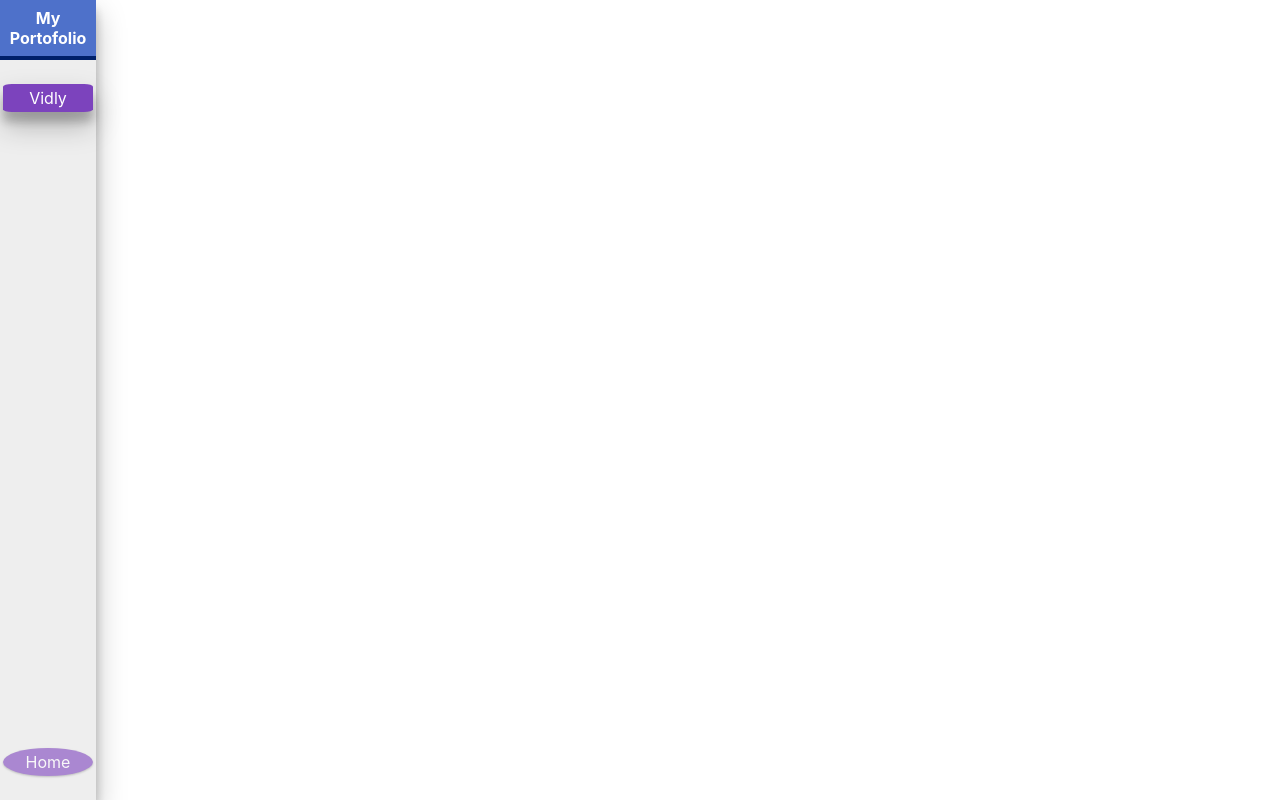
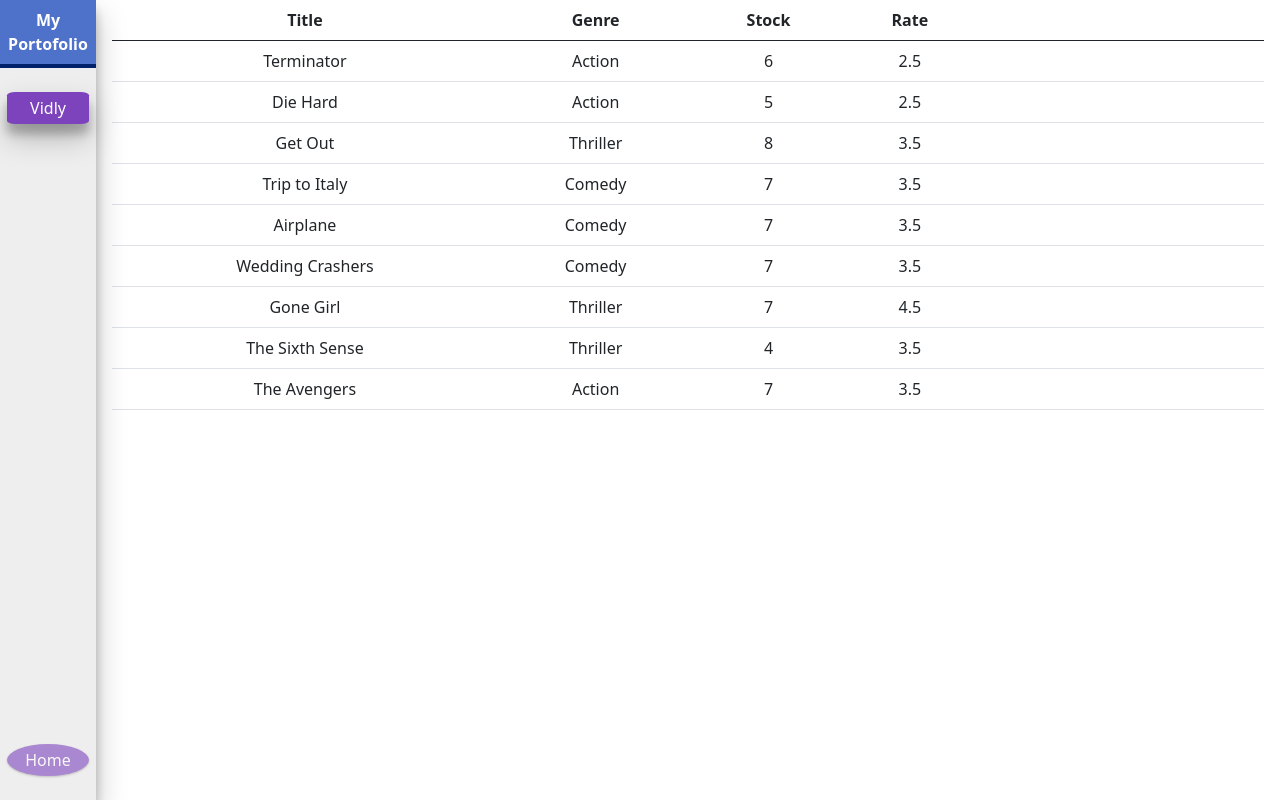
Before and after one commit to JConan/my-portofolio, a React (Create React App) app: page /vidly in a window 1280 px wide. Built offline with nearby package versions, Linux system fonts and the light colour scheme.

Commit message:
implement vidly data table and some minor fix
- add import of bootstrap in App.tsx
- fix Content.test.tsx testing issue by changing Router to MemoryRouter
- add fake services as intial working dataset for Vidly app

```diff
--- a/src/App.tsx
+++ b/src/App.tsx
@@ -2,6 +2,8 @@ import React from "react";
 import "./App.sass";
 import MenuBar from "./components/MenuBar";
 import Content from "./components/Content";
+import 'bootstrap/dist/css/bootstrap.min.css';
+
 
 function App() {
   return (
--- a/src/components/Content.tsx
+++ b/src/components/Content.tsx
@@ -3,8 +3,9 @@ import { Switch, Route } from "react-router-dom";
 import ReactMarkdown from "react-markdown";
 import HomePage from "./Home.md";
 import "./Content.sass";
+import Vidly from "../demo-app/Vidly/Vidly";
 
-export interface ContentProps {}
+export interface ContentProps { }
 
 const Content: React.SFC<ContentProps> = (props) => {
   let [homeContent, setHomeContent] = React.useState("");
@@ -22,6 +23,7 @@ const Content: React.SFC<ContentProps> = (props) => {
           <span style={{ visibility: "hidden", display: "none" }}>
             vidly content page
           </span>
+          <Vidly />
         </Route>
         <Route path="/">
           <span style={{ visibility: "hidden", display: "none" }}>
--- /dev/null
+++ b/src/demo-app/Vidly/Vidly.sass
@@ -0,0 +1,3 @@
+
+table th, table td
+    text-align: center
--- /dev/null
+++ b/src/demo-app/Vidly/Vidly.tsx
@@ -0,0 +1,62 @@
+import * as React from 'react';
+import "./Vidly.sass"
+import "./services/fakeMovieService"
+import { getMovies } from './services/fakeMovieService';
+
+export interface VidlyProps {
+
+}
+
+interface Movie {
+    id: string,
+    title: string,
+    genre: string,
+    stock: number,
+    rate: number
+}
+
+const Vidly: React.SFC<VidlyProps> = () => {
+    let [movies, setMovies] = React.useState<Array<Movie>>([]);
+
+    React.useEffect(() => {
+        setMovies(
+            getMovies().map(movie => ({
+                id: movie._id,
+                title: movie.title,
+                genre: movie.genre.name,
+                stock: movie.numberInStock,
+                rate: movie.dailyRentalRate
+            }))
+        )
+    }, [])
+
+
+    return (
+        <table className="table">
+            <thead>
+                <tr>
+                    <th className="col">Title</th>
+                    <th className="col">Genre</th>
+                    <th className="col">Stock</th>
+                    <th className="col">Rate</th>
+                    <th className="col-3"></th>
+                </tr>
+            </thead>
+            <tbody>
+                {
+                    movies.map(movie => (
+                        <tr key={movie.id}>
+                            <td>{movie.title}</td>
+                            <td>{movie.genre}</td>
+                            <td>{movie.stock}</td>
+                            <td>{movie.rate}</td>
+                            <td></td>
+                        </tr>
+                    ))
+                }
+            </tbody>
+        </table>
+    );
+}
+
+export default Vidly;
--- /dev/null
+++ b/src/demo-app/Vidly/services/fakeGenreService.js
@@ -0,0 +1,9 @@
+export const genres = [
+  { _id: "5b21ca3eeb7f6fbccd471818", name: "Action" },
+  { _id: "5b21ca3eeb7f6fbccd471814", name: "Comedy" },
+  { _id: "5b21ca3eeb7f6fbccd471820", name: "Thriller" }
+];
+
+export function getGenres() {
+  return genres.filter(g => g);
+}
--- /dev/null
+++ b/src/demo-app/Vidly/services/fakeMovieService.js
@@ -0,0 +1,97 @@
+import * as genresAPI from "./fakeGenreService";
+
+const movies = [
+  {
+    _id: "5b21ca3eeb7f6fbccd471815",
+    title: "Terminator",
+    genre: { _id: "5b21ca3eeb7f6fbccd471818", name: "Action" },
+    numberInStock: 6,
+    dailyRentalRate: 2.5,
+    publishDate: "2018-01-03T19:04:28.809Z",
+  },
+  {
+    _id: "5b21ca3eeb7f6fbccd471816",
+    title: "Die Hard",
+    genre: { _id: "5b21ca3eeb7f6fbccd471818", name: "Action" },
+    numberInStock: 5,
+    dailyRentalRate: 2.5,
+  },
+  {
+    _id: "5b21ca3eeb7f6fbccd471817",
+    title: "Get Out",
+    genre: { _id: "5b21ca3eeb7f6fbccd471820", name: "Thriller" },
+    numberInStock: 8,
+    dailyRentalRate: 3.5,
+  },
+  {
+    _id: "5b21ca3eeb7f6fbccd471819",
+    title: "Trip to Italy",
+    genre: { _id: "5b21ca3eeb7f6fbccd471814", name: "Comedy" },
+    numberInStock: 7,
+    dailyRentalRate: 3.5,
+  },
+  {
+    _id: "5b21ca3eeb7f6fbccd47181a",
+    title: "Airplane",
+    genre: { _id: "5b21ca3eeb7f6fbccd471814", name: "Comedy" },
+    numberInStock: 7,
+    dailyRentalRate: 3.5,
+  },
+  {
+    _id: "5b21ca3eeb7f6fbccd47181b",
+    title: "Wedding Crashers",
+    genre: { _id: "5b21ca3eeb7f6fbccd471814", name: "Comedy" },
+    numberInStock: 7,
+    dailyRentalRate: 3.5,
+  },
+  {
+    _id: "5b21ca3eeb7f6fbccd47181e",
+    title: "Gone Girl",
+    genre: { _id: "5b21ca3eeb7f6fbccd471820", name: "Thriller" },
+    numberInStock: 7,
+    dailyRentalRate: 4.5,
+  },
+  {
+    _id: "5b21ca3eeb7f6fbccd47181f",
+    title: "The Sixth Sense",
+    genre: { _id: "5b21ca3eeb7f6fbccd471820", name: "Thriller" },
+    numberInStock: 4,
+    dailyRentalRate: 3.5,
+  },
+  {
+    _id: "5b21ca3eeb7f6fbccd471821",
+    title: "The Avengers",
+    genre: { _id: "5b21ca3eeb7f6fbccd471818", name: "Action" },
+    numberInStock: 7,
+    dailyRentalRate: 3.5,
+  },
+];
+
+export function getMovies() {
+  return [...movies];
+}
+
+export function getMovie(id) {
+  return movies.find((m) => m._id === id);
+}
+
+export function saveMovie(movie) {
+  let movieInDb = movies.find((m) => m._id === movie._id) || {};
+  movieInDb.name = movie.name;
+  movieInDb.genre = genresAPI.genres.find((g) => g._id === movie.genreId);
+  movieInDb.numberInStock = movie.numberInStock;
+  movieInDb.dailyRentalRate = movie.dailyRentalRate;
+
+  if (!movieInDb._id) {
+    movieInDb._id = movie._id || Date.now();
+    movies.push(movieInDb);
+  }
+
+  return movieInDb;
+}
+
+export function deleteMovie(id) {
+  let movieInDb = movies.find((m) => m._id === id);
+  movies.splice(movies.indexOf(movieInDb), 1);
+  return movieInDb;
+}
```
Also changed, not shown: 2 other files (tests, documents, lock files or other folders).
